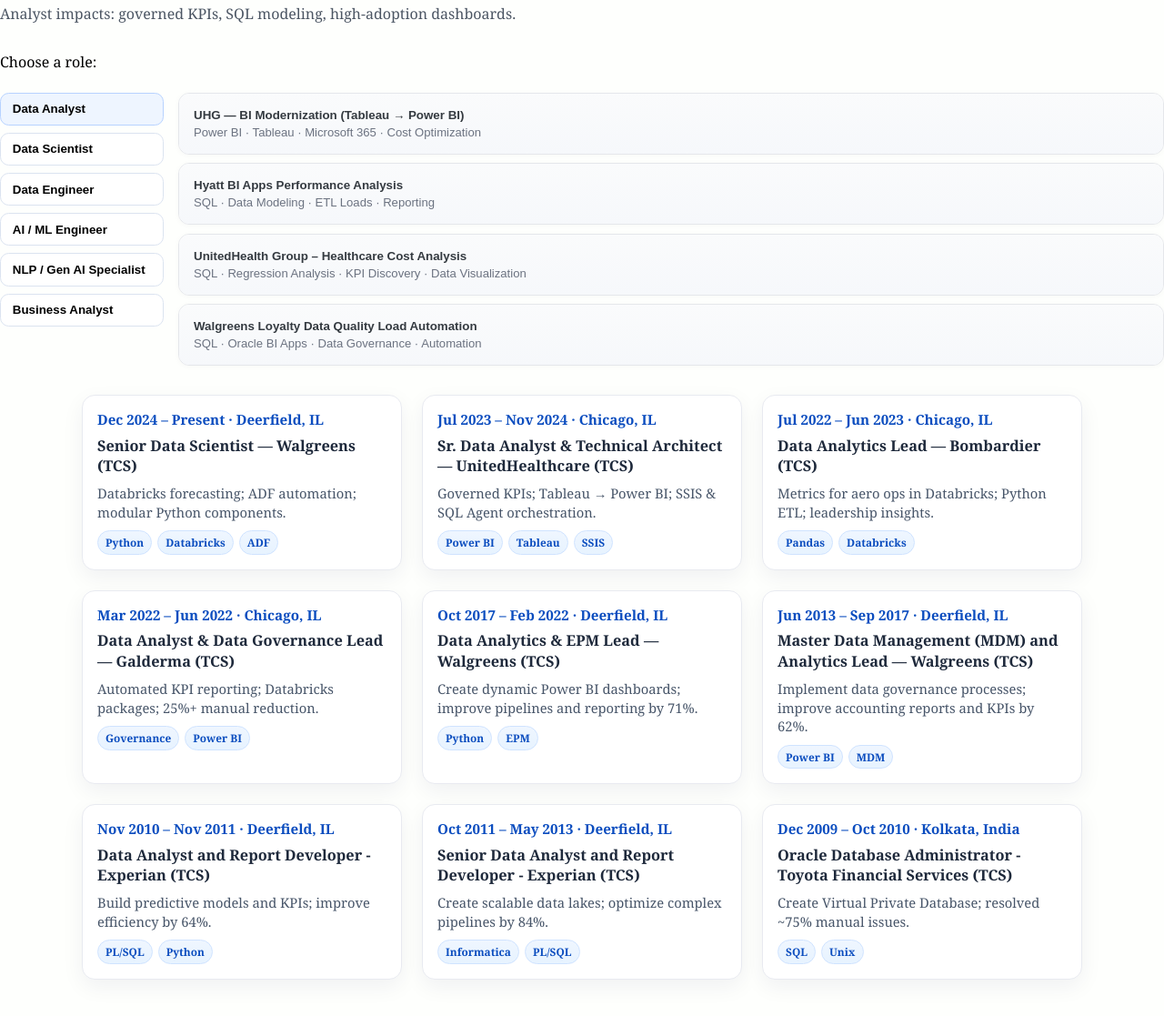
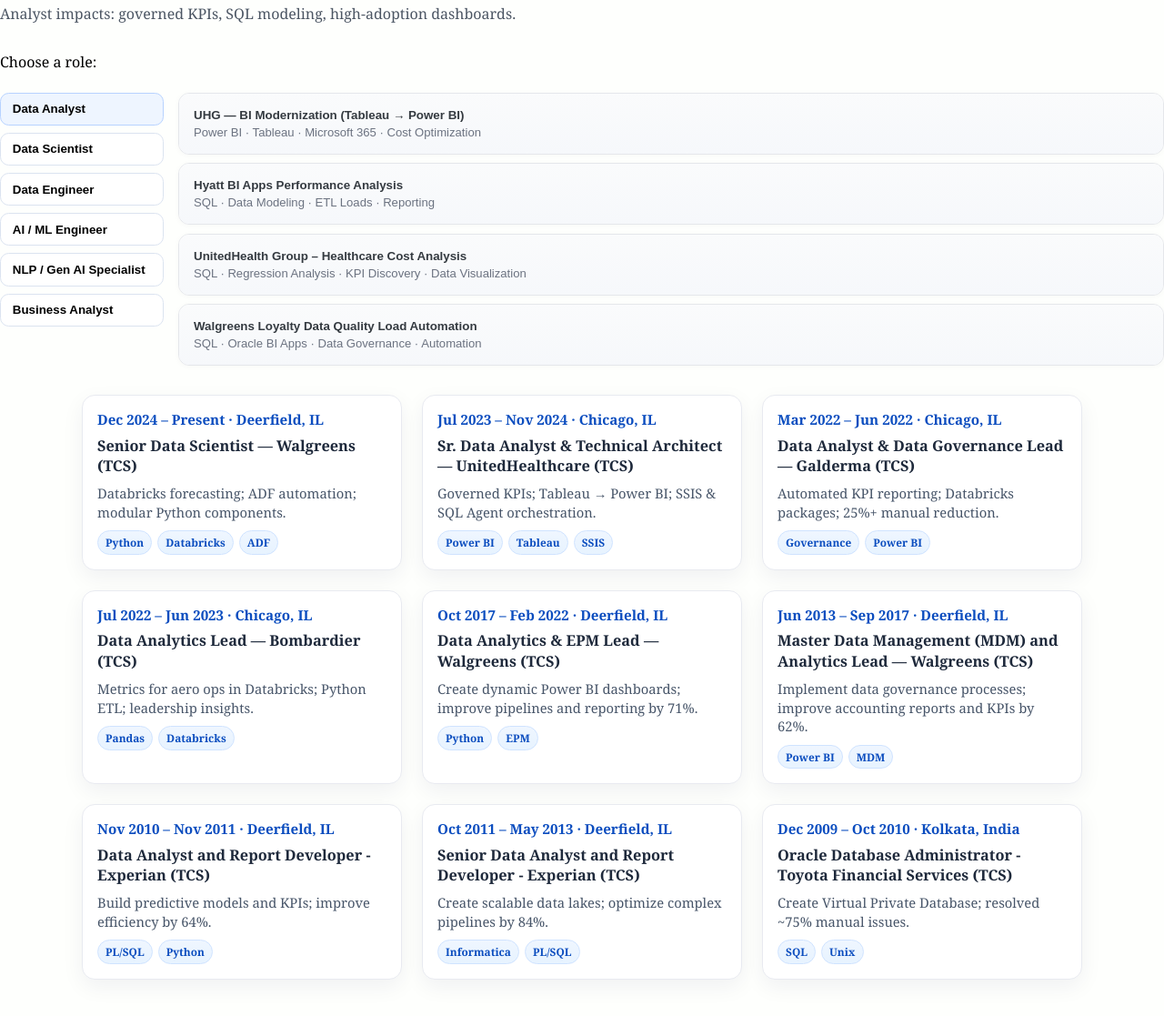
Before and after one commit to RahulBhattacharya1/RahulBhattacharya1.github.io, a Jekyll site: the page built from embeds/experience-embed.html, in a window 1280 px wide. Shown: the whole page at 91% size. Built offline with Jekyll 4.4.1, drawn with Linux system fonts in a browser that asks for light colours.

Commit message:
Update experience-body.html

```diff
--- a/_includes/experience-body.html
+++ b/_includes/experience-body.html
@@ -635,16 +635,16 @@
       <div class="meta"><span class="pill">Power BI</span><span class="pill">Tableau</span><span class="pill">SSIS</span></div>
     </article>
     <article class="flow-card">
+      <h3>Mar 2022 – Jun 2022 · Chicago, IL</h3>
+      <h4>Data Analyst & Data Governance Lead — Galderma (TCS)</h4>
+      <p>Automated KPI reporting; Databricks packages; 25%+ manual reduction.</p>
+      <div class="meta"><span class="pill">Governance</span><span class="pill">Power BI</span></div>
+    </article>
+    <article class="flow-card">
       <h3>Jul 2022 – Jun 2023 · Chicago, IL</h3>
       <h4>Data Analytics Lead — Bombardier (TCS)</h4>
       <p>Metrics for aero ops in Databricks; Python ETL; leadership insights.</p>
       <div class="meta"><span class="pill">Pandas</span><span class="pill">Databricks</span></div>
-    </article>
-    <article class="flow-card">
-      <h3>Mar 2022 – Jun 2022 · Chicago, IL</h3>
-      <h4>Data Analyst & Data Governance Lead — Galderma (TCS)</h4>
-      <p>Automated KPI reporting; Databricks packages; 25%+ manual reduction.</p>
-      <div class="meta"><span class="pill">Governance</span><span class="pill">Power BI</span></div>
     </article>
     <article class="flow-card">
       <h3>Oct 2017 – Feb 2022 · Deerfield, IL</h3>
```
